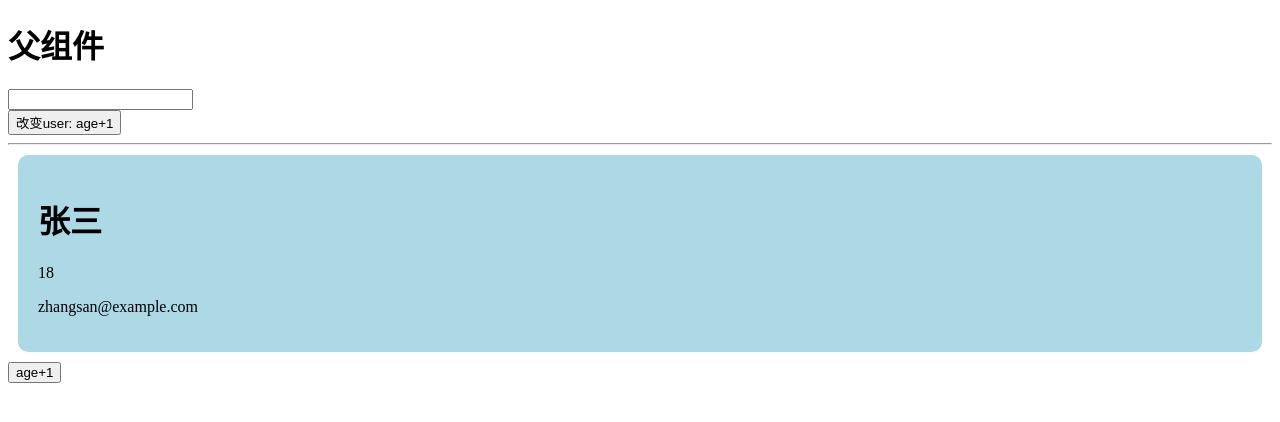
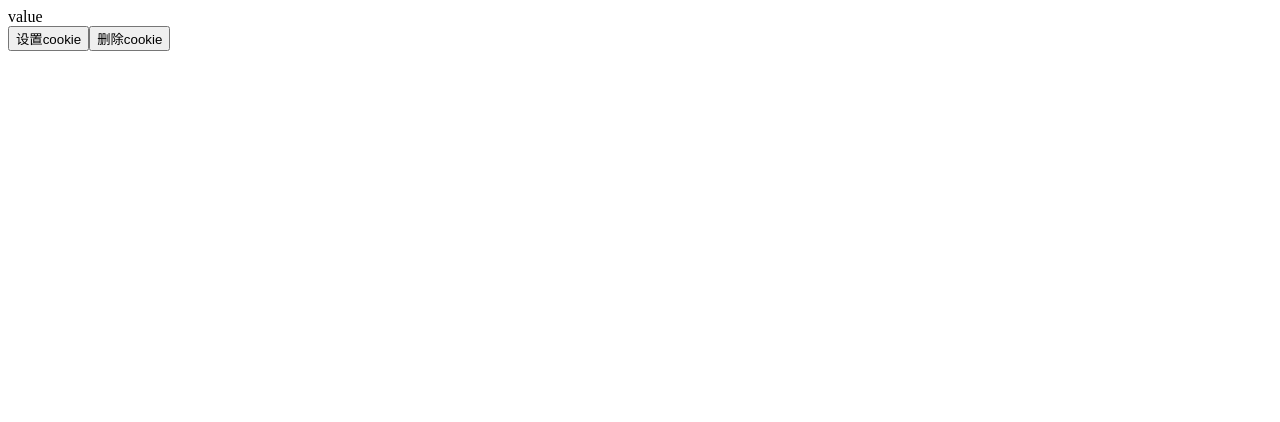
Before and after one commit to linyerun/react-learning, a React (Vite) app in the folder react-demo02-hooks/: page / in a window 1280 px wide. Shown: the top 422 px of the page. Built offline with nearby package versions, Linux system fonts and the light colour scheme.

Commit message:
hooks: useDebugValue使用教程, 配合浏览器插件react developer tools使用

```diff
--- /dev/null
+++ b/react-demo02-hooks/src/AppUseDebugValue.tsx
@@ -0,0 +1,49 @@
+import React, { useState, useDebugValue } from "react";
+
+const useCookie = (name: string, initialValue: string = "") => {
+  const getCookie = () => {
+    const match = document.cookie.match(
+      new RegExp(`(^| )${name}=([^;]*)(;|$)`),
+    );
+    return match ? match[2] : initialValue;
+  };
+  const [cookie, setCookie] = useState(getCookie());
+  const updateCookie = (value: string, options?: any) => {
+    document.cookie = `${name}=${value};${options}`;
+    setCookie(value);
+  };
+  const deleteCookie = () => {
+    document.cookie = `${name}=;expires=Thu, 01 Jan 1970 00:00:00 GMT`;
+    setCookie(initialValue);
+  };
+  // 如果把useDebugValue注释掉了,那么react developer tools就看不到这个值了
+  useDebugValue(cookie, (value) => {
+    return `cookie: ${value}`;
+  });
+  return [cookie, updateCookie, deleteCookie] as const;
+};
+
+const AppUseDebugValue: React.FC = () => {
+  const [cookie, updateCookie, deleteCookie] = useCookie("key", "value");
+  return (
+    <div>
+      <div>{cookie}</div>
+      <button
+        onClick={() => {
+          updateCookie("update-value");
+        }}
+      >
+        设置cookie
+      </button>
+      <button
+        onClick={() => {
+          deleteCookie();
+        }}
+      >
+        删除cookie
+      </button>
+    </div>
+  );
+};
+
+export default AppUseDebugValue;
--- a/react-demo02-hooks/src/main.tsx
+++ b/react-demo02-hooks/src/main.tsx
@@ -13,7 +13,8 @@ import "./index.css";
 // import AppUseImperativeHandle from "@/AppUseImperativeHandle.tsx";
 // import AppUseContext from "@/AppUseContext.tsx";
 // import AppUseMemo from "@/AppUseMemo.tsx";
-import AppUseCallback from "@/AppUseCallback.tsx";
+// import AppUseCallback from "@/AppUseCallback.tsx";
+import AppUseDebugValue from "@/AppUseDebugValue.tsx";
 
 createRoot(document.getElementById("root")!).render(
   <StrictMode>
@@ -29,6 +30,7 @@ createRoot(document.getElementById("root")!).render(
     {/*<AppUseImperativeHandle />*/}
     {/*<AppUseContext />*/}
     {/*<AppUseMemo />*/}
-    <AppUseCallback />
+    {/*<AppUseCallback />*/}
+    <AppUseDebugValue />
   </StrictMode>,
 );
```
